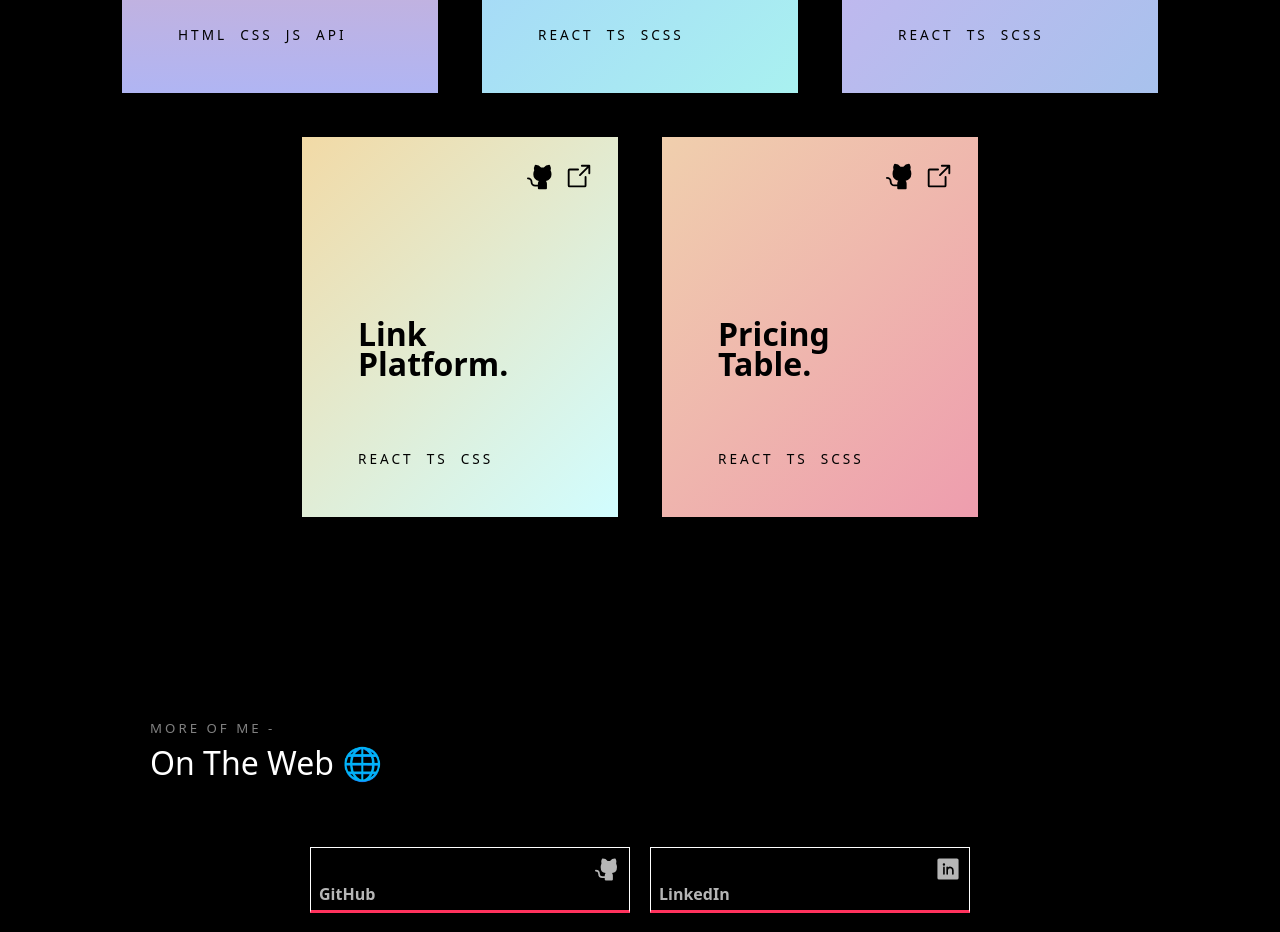
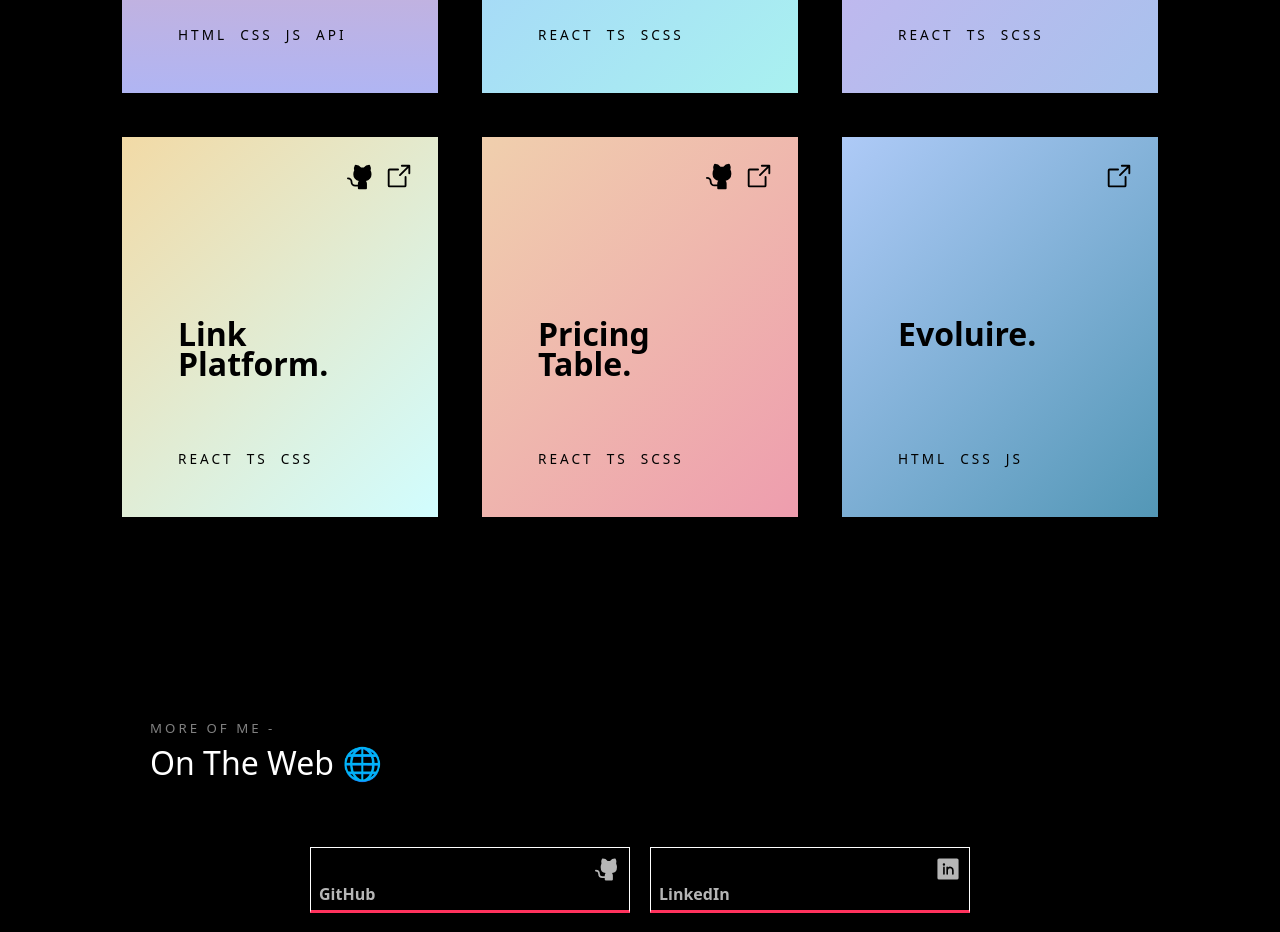
Before and after one commit to cesar-lima/portfolio, a React (Vite) app: page / in a window 1280 px wide. Shown: the part 2040-2972 px from the top of the page. Built offline with nearby package versions, Linux system fonts and the light colour scheme.

Commit message:
adicionar mais um projeto

```diff
--- a/src/components/Projects.tsx
+++ b/src/components/Projects.tsx
@@ -100,6 +100,22 @@ export function Projects(){
                         REACT&nbsp; TS&nbsp; SCSS
                     </div>
                 </div>
+
+                <div className="project-card gradient6">
+                    <div className="links">
+                        <a href="https://multidisciplinarevoluire.netlify.app" target="_blank">
+                            <ArrowSquareOut size={30} />
+                        </a>
+                    </div>
+
+                    <div className="title">
+                        Evoluire.<br /><br />
+                    </div>
+
+                    <div className="techs">
+                        HTML&nbsp; CSS&nbsp; JS
+                    </div>
+                </div>
             </div>
         </section>
     )
--- a/src/styles/projects.scss
+++ b/src/styles/projects.scss
@@ -44,7 +44,7 @@
         }
 
         .gradient6{
-            background: linear-gradient(135deg, #d6f293, #a7d3ad);
+            background: linear-gradient(135deg, #aecaf7, #5397b6);
         }
 
         .project-card{
```
